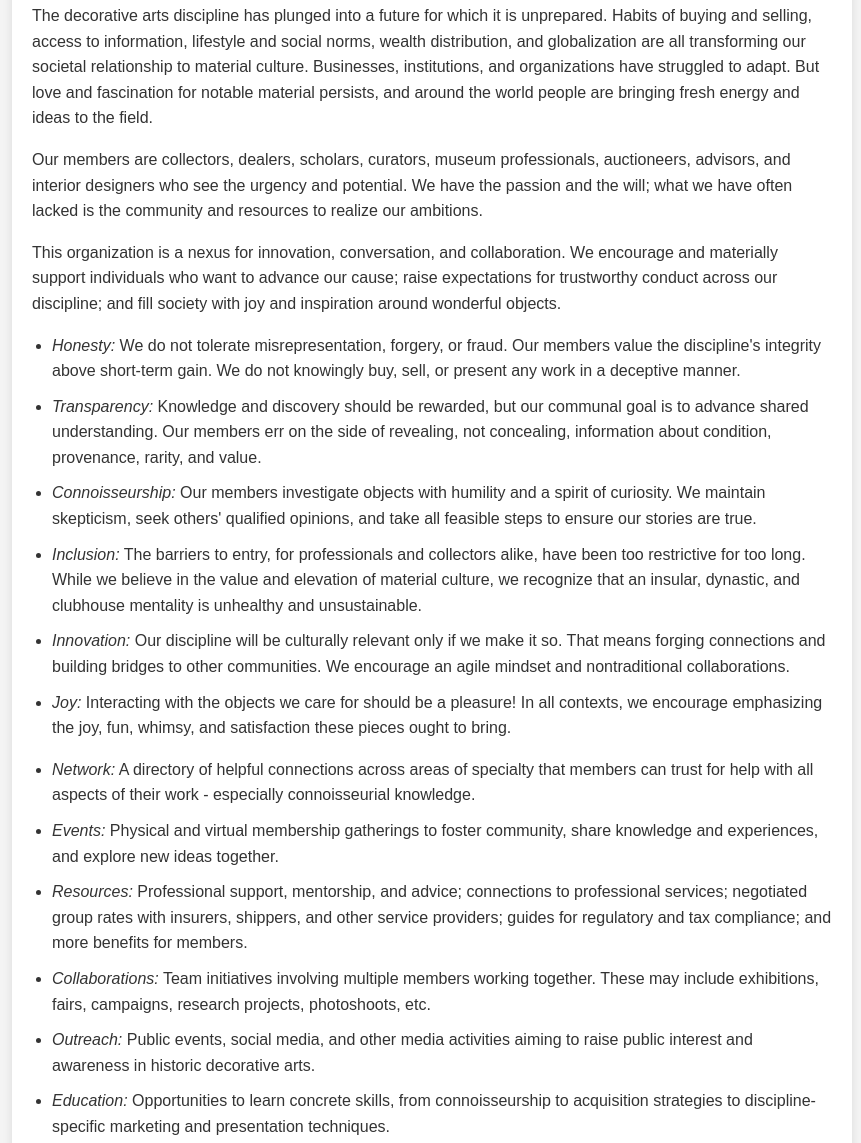
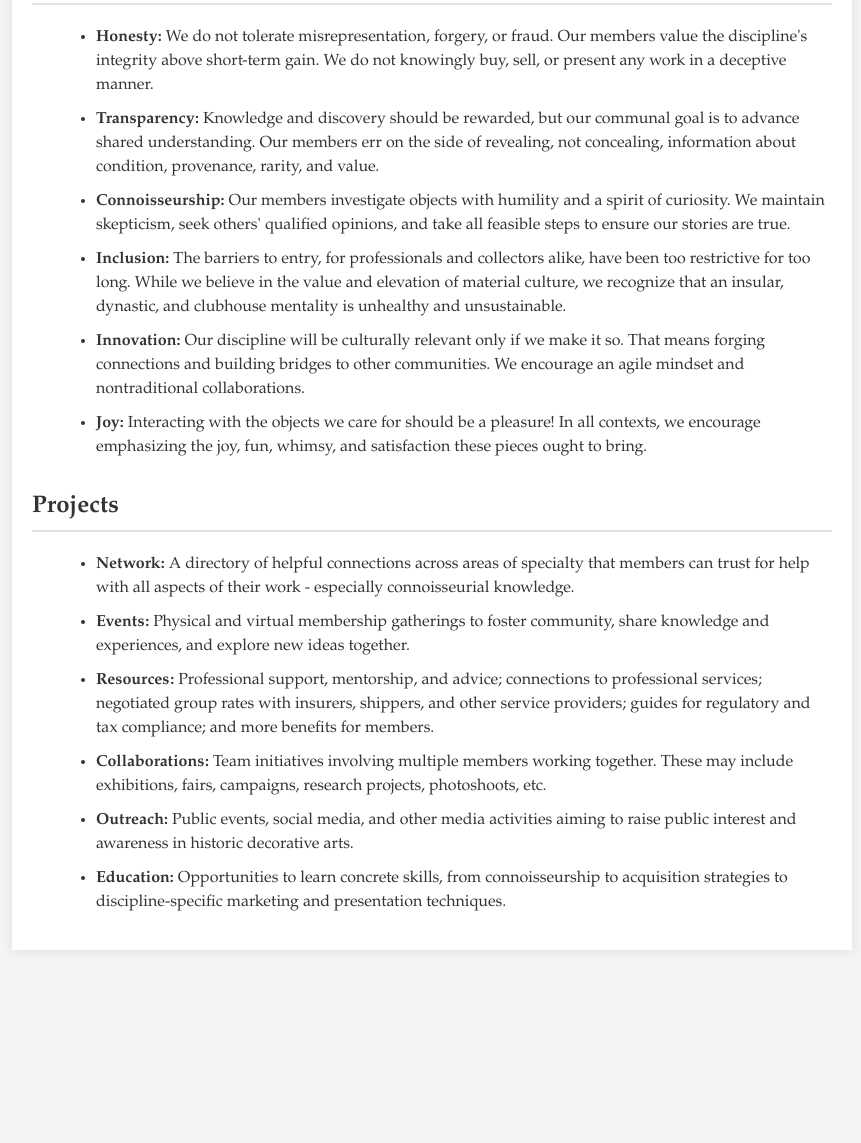
Before and after one commit to benlmiller/Fine-Objects-Society, a plain HTML site: page index.html in a window 1280 px wide. Shown: the part 1164-2307 px from the top of the page, without its empty margins (208-1069 px from the left). After the commit the page ends 2134 px from the top, so only its background shows below. Drawn offline with Linux system fonts and the light colour scheme.

Commit message:
Update index.html

```diff
--- a/index.html
+++ b/index.html
@@ -6,12 +6,13 @@
     <title>Fine Objects Society</title>
     <style>
         body {
-            font-family: 'Arial', sans-serif;
-            line-height: 1.6;
+            font-family: 'Palatino';
+            line-height: 1.5;
             margin: 0;
             padding: 0;
             background: #f4f4f4;
             color: #333;
+			text-indent: 2em;
         }
         .container {
             max-width: 800px;
@@ -26,22 +27,53 @@
         h1 {
             text-align: center;
             margin-top: 0;
+			text-indent: 0;
         }
         h2 {
             border-bottom: 2px solid #e2e2e2;
-            padding-bottom: 10px;
+            padding-bottom: 5px;
+			padding-top: 10px;
+			text-indent: 0;
         }
         ul {
-            padding-left: 20px;
+            padding-left: 4em;
+			text-indent: 0;
         }
         li {
             margin-bottom: 10px;
         }
+		button {
+            padding: 10px 20px;
+            font-size: 14px;
+            text-decoration: none;
+            color: #fff;
+            background-color: #007BFF;
+            border: none;
+            border-radius: 5px;
+            cursor: pointer;
+            transition: background-color 0.3s, transform 0.3s;
+        }
+        button:hover {
+            background-color: #0056b3;
+            transform: scale(1.05);
+        }
     </style>
+	<!-- MailerLite Universal -->
+<script>
+    (function(w,d,e,u,f,l,n){w[f]=w[f]||function(){(w[f].q=w[f].q||[])
+    .push(arguments);},l=d.createElement(e),l.async=1,l.src=u,
+    n=d.getElementsByTagName(e)[0],n.parentNode.insertBefore(l,n);})
+    (window,document,'script','https://assets.mailerlite.com/js/universal.js','ml');
+    ml('account', '942780');
+</script>
+<!-- End MailerLite Universal -->
 </head>
 <body>
     <div class="container">
         <h1>Fine Objects Society</h1>
+		<div align="center">
+			<button class="ml-onclick-form" onclick="ml('show', 'nKhKQn', true)">Sign up for email updates</button>
+		</div>
         <section>
             <h2>Mission</h2>
 				<p>We are an association of forward-thinking professionals and enthusiasts who share a devotion to fine handcrafted historic objects. We see a strong future for the discipline which looks different from its past. We aim to achieve that future by building a mutually supportive network of connoisseurs; creating ambitious and imaginative projects; pursuing unconventional partnerships; supporting scholars and entrepreneurs; upholding ethical and connoisseurial standards; improving access and transparency; and above all, fostering community.</p>
@@ -59,30 +91,27 @@
         </section>
 		<section>
             <h2>Values</h2>
-				<p>The decorative arts discipline has plunged into a future for which it is unprepared. Habits of buying and selling, access to information, lifestyle and social norms, wealth distribution, and globalization are all transforming our societal relationship to material culture. Businesses, institutions, and organizations have struggled to adapt. But love and fascination for notable material persists, and around the world people are bringing fresh energy and ideas to the field.</p>
-				<p>Our members are collectors, dealers, scholars, curators, museum professionals, auctioneers, advisors, and interior designers who see the urgency and potential. We have the passion and the will; what we have often lacked is the community and resources to realize our ambitions.</p>
-				<p>This organization is a nexus for innovation, conversation, and collaboration. We encourage and materially support individuals who want to advance our cause; raise expectations for trustworthy conduct across our discipline; and fill society with joy and inspiration around wonderful objects.</p>
-        </section>
-		<section>
 			<ul>
-                <li><em>Honesty:</em> We do not tolerate misrepresentation, forgery, or fraud. Our members value the discipline's integrity above short-term gain. We do not knowingly buy, sell, or present any work in a deceptive manner.</li>
-                <li><em>Transparency:</em> Knowledge and discovery should be rewarded, but our communal goal is to advance shared understanding. Our members err on the side of revealing, not concealing, information about condition, provenance, rarity, and value.</li>
-				<li><em>Connoisseurship:</em> Our members investigate objects with humility and a spirit of curiosity. We maintain skepticism, seek others' qualified opinions, and take all feasible steps to ensure our stories are true.</li>
-				<li><em>Inclusion:</em> The barriers to entry, for professionals and collectors alike, have been too restrictive for too long. While we believe in the value and elevation of material culture, we recognize that an insular, dynastic, and clubhouse mentality is unhealthy and unsustainable.</li>
-				<li><em>Innovation:</em> Our discipline will be culturally relevant only if we make it so. That means forging connections and building bridges to other communities. We encourage an agile mindset and nontraditional collaborations.</li>
-				<li><em>Joy:</em> Interacting with the objects we care for should be a pleasure! In all contexts, we encourage emphasizing the joy, fun, whimsy, and satisfaction these pieces ought to bring.</li>
+                <li><strong>Honesty:</strong> We do not tolerate misrepresentation, forgery, or fraud. Our members value the discipline's integrity above short-term gain. We do not knowingly buy, sell, or present any work in a deceptive manner.</li>
+                <li><strong>Transparency:</strong> Knowledge and discovery should be rewarded, but our communal goal is to advance shared understanding. Our members err on the side of revealing, not concealing, information about condition, provenance, rarity, and value.</li>
+				<li><strong>Connoisseurship:</strong> Our members investigate objects with humility and a spirit of curiosity. We maintain skepticism, seek others' qualified opinions, and take all feasible steps to ensure our stories are true.</li>
+				<li><strong>Inclusion:</strong> The barriers to entry, for professionals and collectors alike, have been too restrictive for too long. While we believe in the value and elevation of material culture, we recognize that an insular, dynastic, and clubhouse mentality is unhealthy and unsustainable.</li>
+				<li><strong>Innovation:</strong> Our discipline will be culturally relevant only if we make it so. That means forging connections and building bridges to other communities. We encourage an agile mindset and nontraditional collaborations.</li>
+				<li><strong>Joy:</strong> Interacting with the objects we care for should be a pleasure! In all contexts, we encourage emphasizing the joy, fun, whimsy, and satisfaction these pieces ought to bring.</li>
             </ul>
 		</section>
 		<section>
+		<h2>Projects</h2>
 			<ul>
-                <li><em>Network:</em> A directory of helpful connections across areas of specialty that members can trust for help with all aspects of their work - especially connoisseurial knowledge.</li>
-                <li><em>Events:</em> Physical and virtual membership gatherings to foster community, share knowledge and experiences, and explore new ideas together.</li>
-				<li><em>Resources:</em> Professional support, mentorship, and advice; connections to professional services; negotiated group rates with insurers, shippers, and other service providers; guides for regulatory and tax compliance; and more benefits for members.</li>
-				<li><em>Collaborations:</em> Team initiatives involving multiple members working together. These may include exhibitions, fairs, campaigns, research projects, photoshoots, etc.</li>
-				<li><em>Outreach:</em> Public events, social media, and other media activities aiming to raise public interest and awareness in historic decorative arts.</li>
-				<li><em>Education:</em> Opportunities to learn concrete skills, from connoisseurship to acquisition strategies to discipline-specific marketing and presentation techniques.</li>
+                <li><strong>Network:</strong> A directory of helpful connections across areas of specialty that members can trust for help with all aspects of their work - especially connoisseurial knowledge.</li>
+                <li><strong>Events:</strong> Physical and virtual membership gatherings to foster community, share knowledge and experiences, and explore new ideas together.</li>
+				<li><strong>Resources:</strong> Professional support, mentorship, and advice; connections to professional services; negotiated group rates with insurers, shippers, and other service providers; guides for regulatory and tax compliance; and more benefits for members.</li>
+				<li><strong>Collaborations:</strong> Team initiatives involving multiple members working together. These may include exhibitions, fairs, campaigns, research projects, photoshoots, etc.</li>
+				<li><strong>Outreach:</strong> Public events, social media, and other media activities aiming to raise public interest and awareness in historic decorative arts.</li>
+				<li><strong>Education:</strong> Opportunities to learn concrete skills, from connoisseurship to acquisition strategies to discipline-specific marketing and presentation techniques.</li>
             </ul>
 		</section>
     </div>
+
 </body>
 </html>
```
